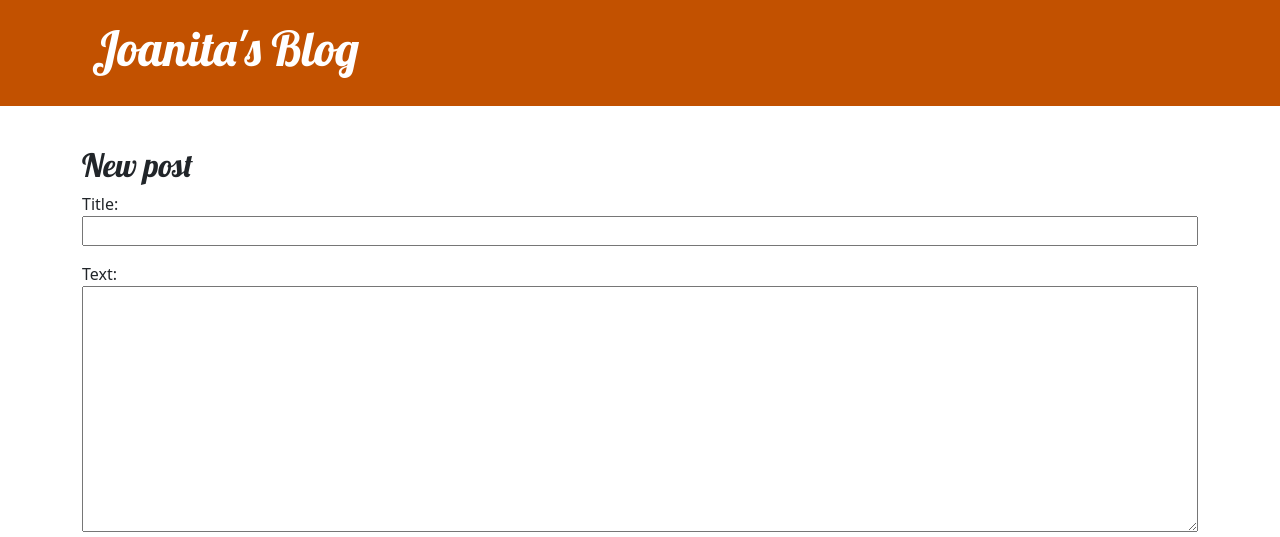
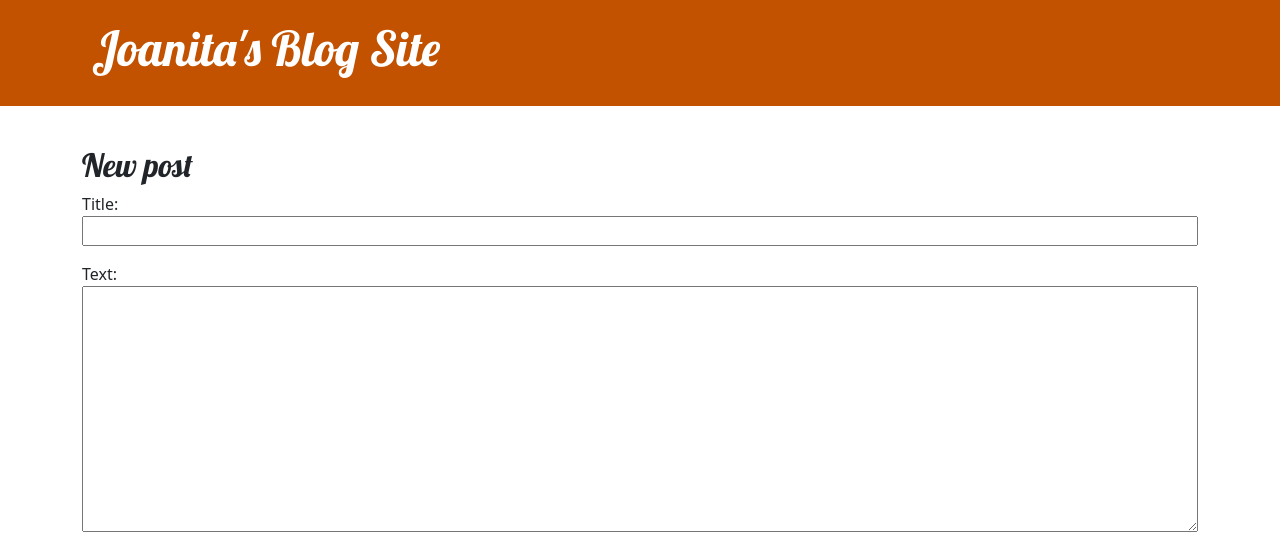
Before and after one commit to joanita-51/my-first-blog, a Django app: page /post/new/ in a window 1280 px wide. Shown: the top 537 px of the page. Run offline with Django 4.2, Linux system fonts and the light colour scheme.

Commit message:
Changed the title headings

```diff
--- a/Website/blog/templates/blog/base.html
+++ b/Website/blog/templates/blog/base.html
@@ -2,7 +2,7 @@
 <!DOCTYPE html>
 <html>
     <head>
-        <title>Joanita's blog</title>
+        <title>Joanita's Blog Site</title>
         <link rel="stylesheet" href="https://cdn.jsdelivr.net/npm/bootstrap@5.1.3/dist/css/bootstrap.min.css" integrity="sha384-1BmE4kWBq78iYhFldvKuhfTAU6auU8tT94WrHftjDbrCEXSU1oBoqyl2QvZ6jIW3" crossorigin="anonymous">
         <link rel="stylesheet" href="{% static 'css/blog.css' %}">
         <link href="//fonts.googleapis.com/css?family=Lobster&subset=latin,latin-ext" rel="stylesheet" type="text/css">
@@ -17,7 +17,7 @@
                     </a>
 
                 {% endif %}
-                <h1><a href="/">Joanita's Blog</a></h1>
+                <h1><a href="/">Joanita's Blog Site</a></h1>
 
 
             </div>
```
